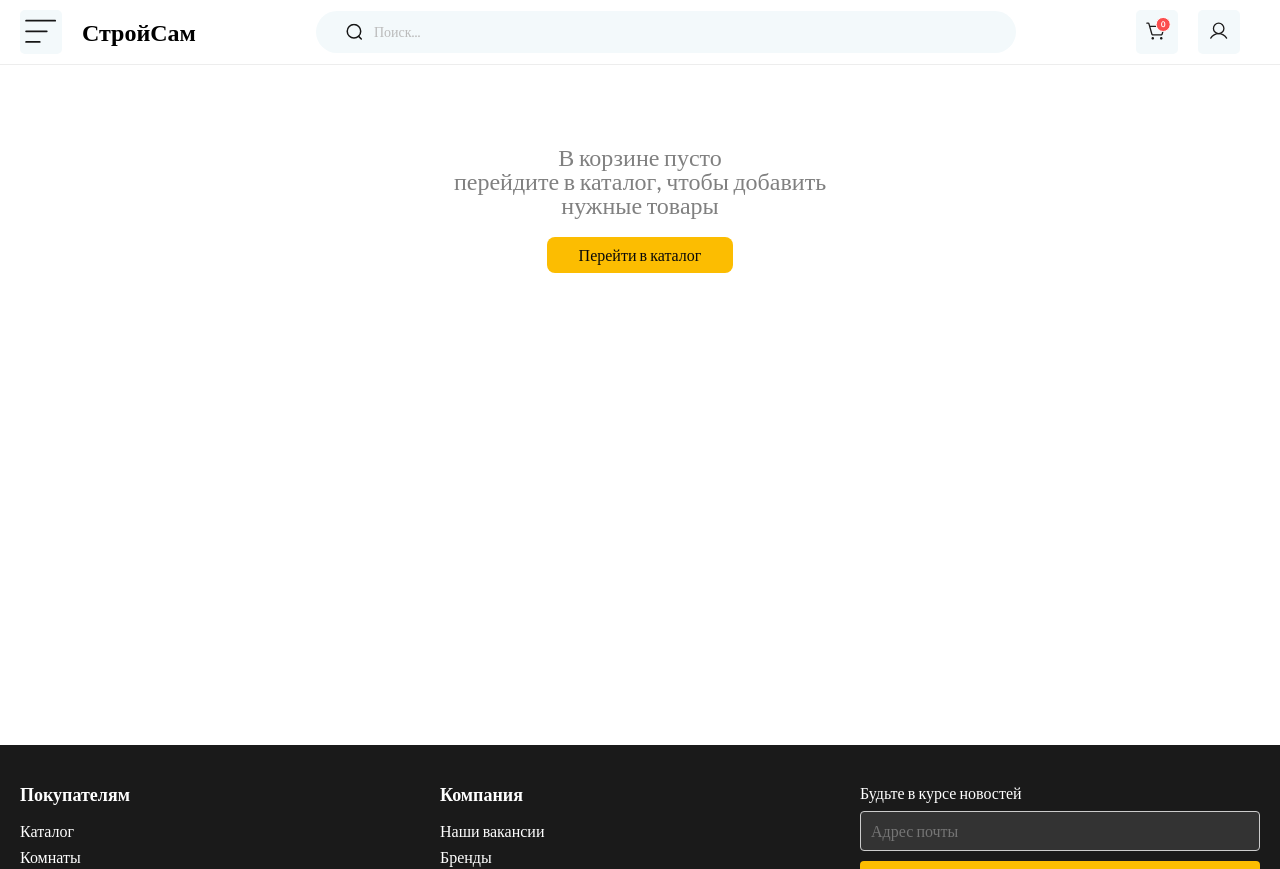
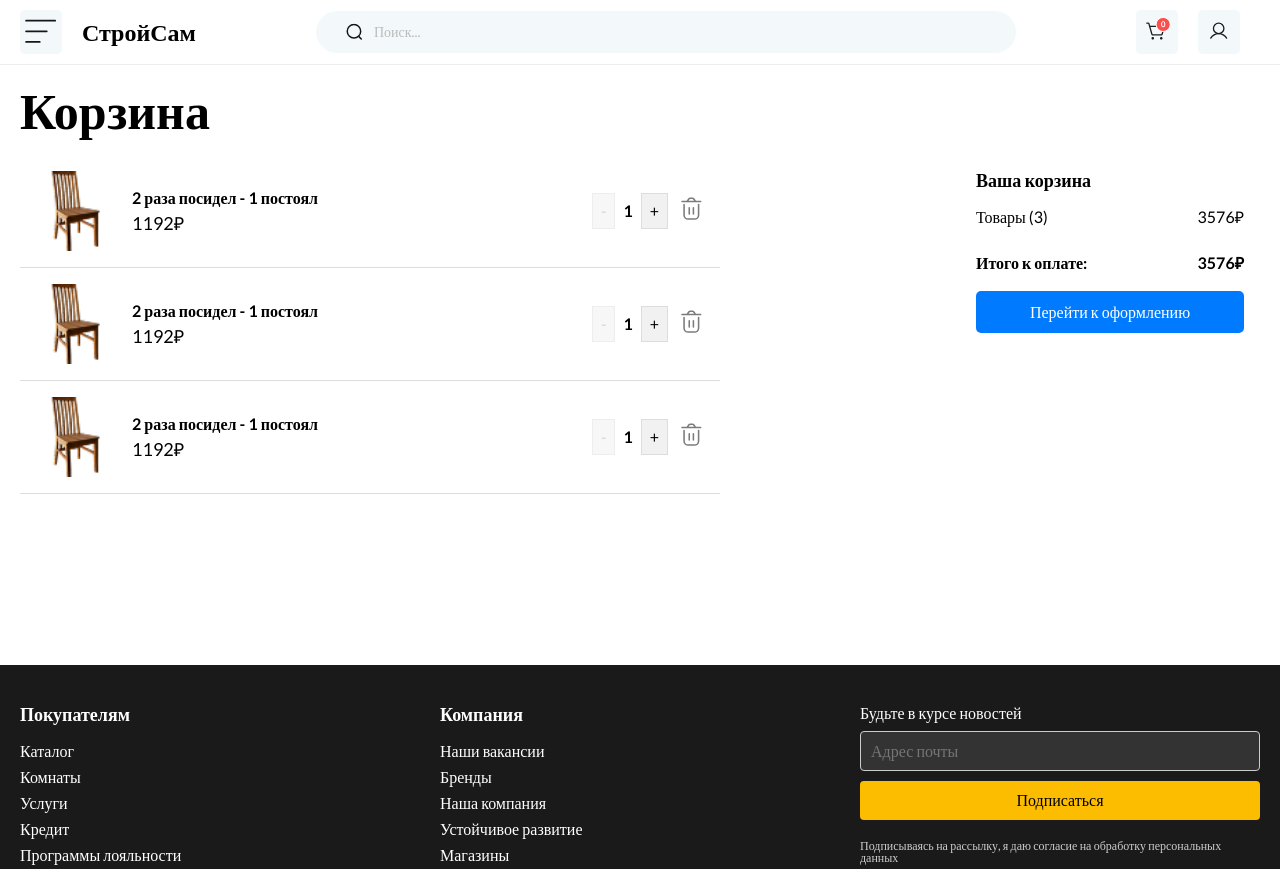
Before and after one commit to oliceglad/stroy_sam, a React (Vite) app: page /cart in a window 1280 px wide. Shown: the top 869 px of the page. Built offline with nearby package versions, Linux system fonts and the light colour scheme.

Commit message:
added new components

```diff
--- a/src/App.scss
+++ b/src/App.scss
@@ -61,7 +61,18 @@
 }
 
 .cart {
-  width: 400px;
-  height: 600px;
-  margin: 40px auto;
+  min-height: 600px;
+  padding: 20px;
+
+  &__title {
+    font-size: 50px;
+    font-weight: bold;
+    margin-bottom: 20px;
+  }
+
+  &__container {
+    display: flex;
+    justify-content: space-between;
+    align-items: flex-start;
+  }
 }
--- /dev/null
+++ b/src/components/CardCart/CardCart.jsx
@@ -0,0 +1,70 @@
+import React, { useState } from "react";
+import styles from "./CardCart.module.scss";
+
+const CardCart = ({ product, onRemove, onQuantityChange }) => {
+  const [quantity, setQuantity] = useState(product.quantity);
+
+  const handleQuantityChange = (delta) => {
+    const newQuantity = quantity + delta;
+    if (newQuantity >= 1) {
+      setQuantity(newQuantity);
+      onQuantityChange(product.id, newQuantity); // Обновление количества товара в родительском компоненте
+    }
+  };
+
+  const totalPrice = quantity * product.price;
+
+  return (
+    <div className={styles.cardCart}>
+      <img
+        src={product.image}
+        alt={product.name}
+        className={styles.cardCart__image}
+      />
+      <div className={styles.cardCart__info}>
+        <h3 className={styles.cardCart__name}>{product.name}</h3>
+        <div className={styles.cardCart__price}>
+          <span className={styles.cardCart__totalPrice}>{totalPrice}₽</span>
+        </div>
+      </div>
+      <div className={styles.cardCart__quantity}>
+        <button
+          onClick={() => handleQuantityChange(-1)}
+          disabled={quantity <= 1}
+          className={styles.cardCart__quantityButton}
+        >
+          -
+        </button>
+        <span className={styles.cardCart__quantityNumber}>{quantity}</span>
+        <button
+          onClick={() => handleQuantityChange(1)}
+          className={styles.cardCart__quantityButton}
+        >
+          +
+        </button>
+      </div>
+      <button
+        onClick={() => onRemove(product.id)} // Удаление товара
+        className={styles.cardCart__remove}
+      >
+        <svg
+          width="26"
+          height="26"
+          viewBox="0 0 26 26"
+          fill="none"
+          xmlns="http://www.w3.org/2000/svg"
+        >
+          <path
+            d="M6.06471 8.55289V18.9289C6.06471 21.2211 7.92291 23.0793 10.2151 23.0793H16.4407C18.7329 23.0793 20.5911 21.2211 20.5911 18.9289V8.55289M15.4031 11.6657V17.8913M11.2527 11.6657L11.2527 17.8913M17.4783 5.44008L16.0192 3.25136C15.6343 2.67404 14.9864 2.32727 14.2925 2.32727H12.3633C11.6695 2.32727 11.0215 2.67404 10.6367 3.25136L9.17752 5.44008M17.4783 5.44008H9.17752M17.4783 5.44008H22.6664M9.17752 5.44008H3.9895"
+            stroke="#7B7B7B"
+            stroke-width="1.5564"
+            stroke-linecap="round"
+            stroke-linejoin="round"
+          />
+        </svg>
+      </button>
+    </div>
+  );
+};
+
+export default CardCart;
--- /dev/null
+++ b/src/components/CardCart/CardCart.module.scss
@@ -0,0 +1,71 @@
+.cardCart {
+  display: flex;
+  justify-content: space-between;
+  align-items: center;
+  padding: 16px;
+  width: 700px;
+  border-bottom: 1px solid #ddd;
+}
+
+.cardCart__image {
+  width: 80px;
+  height: 80px;
+  object-fit: cover;
+}
+
+.cardCart__info {
+  flex-grow: 1;
+  margin-left: 16px;
+}
+
+.cardCart__name {
+  font-size: 16px;
+  font-weight: bold;
+  margin-bottom: 8px;
+}
+
+.cardCart__price {
+  display: flex;
+  align-items: center;
+  gap: 10px;
+}
+
+.cardCart__totalPrice {
+  font-size: 18px;
+  color: #000;
+}
+
+.cardCart__oldPrice {
+  text-decoration: line-through;
+  font-size: 14px;
+  color: #aaa;
+}
+
+.cardCart__quantity {
+  display: flex;
+  align-items: center;
+  gap: 8px;
+}
+
+.cardCart__quantityButton {
+  background-color: #f1f1f1;
+  border: 1px solid #ddd;
+  padding: 8px;
+  cursor: pointer;
+}
+
+.cardCart__quantityButton:disabled {
+  cursor: not-allowed;
+  opacity: 0.5;
+}
+
+.cardCart__quantityNumber {
+  font-size: 16px;
+  font-weight: bold;
+}
+
+.cardCart__remove {
+  margin-left: 10px;
+  background-color: transparent;
+  cursor: pointer;
+}
--- /dev/null
+++ b/src/components/InfoCart/InfoCart.jsx
@@ -0,0 +1,30 @@
+import React from "react";
+import styles from "./InfoCart.module.scss";
+
+const InfoCart = ({ items }) => {
+  const totalPrice = items.reduce(
+    (total, item) => total + item.price * item.quantity,
+    0
+  );
+
+  return (
+    <div className={styles.infoCart}>
+      <div className={styles["infoCart__header"]}>Ваша корзина</div>
+      <div className={styles["infoCart__items"]}>
+        <div className={styles["infoCart__row"]}>
+          <span>Товары ({items.length})</span>
+          <span>{totalPrice}₽</span>
+        </div>
+      </div>
+      <div className={styles["infoCart__total"]}>
+        <span>Итого к оплате:</span>
+        <span>{totalPrice}₽</span>
+      </div>
+      <button className={styles["infoCart__checkoutButton"]}>
+        Перейти к оформлению
+      </button>
+    </div>
+  );
+};
+
+export default InfoCart;
--- /dev/null
+++ b/src/components/InfoCart/InfoCart.module.scss
@@ -0,0 +1,47 @@
+.infoCart {
+  min-width: 300px;
+  background-color: #fff;
+  padding: 16px;
+  border-radius: 10px;
+}
+
+.infoCart__header {
+  font-size: 18px;
+  font-weight: bold;
+  margin-bottom: 20px;
+}
+
+.infoCart__items {
+  display: flex;
+  flex-direction: column;
+  margin-bottom: 20px;
+}
+
+.infoCart__row {
+  display: flex;
+  justify-content: space-between;
+  margin-bottom: 10px;
+}
+
+.infoCart__total {
+  font-size: 16px;
+  font-weight: bold;
+  display: flex;
+  justify-content: space-between;
+  margin-bottom: 20px;
+}
+
+.infoCart__checkoutButton {
+  width: 100%;
+  padding: 12px;
+  background-color: #007bff;
+  color: white;
+  border: none;
+  border-radius: 5px;
+  font-size: 16px;
+  cursor: pointer;
+}
+
+.infoCart__checkoutButton:hover {
+  background-color: #0056b3;
+}
--- a/src/pages/Cart.jsx
+++ b/src/pages/Cart.jsx
@@ -1,10 +1,68 @@
-import React from "react";
+import React, { useState } from "react";
+import CardCart from "../components/CardCart/CardCart";
 import EmptyCart from "../components/EmptyCart/EmptyCart";
+import s from "../assets/images/1.png";
+import InfoCart from "../components/InfoCart/InfoCart";
 
 const Cart = () => {
+  const [cartItems, setCartItems] = useState([
+    {
+      id: 1,
+      name: "2 раза посидел - 1 постоял",
+      price: 1192,
+      quantity: 1,
+      image: s,
+    },
+    {
+      id: 2,
+      name: "2 раза посидел - 1 постоял",
+      price: 1192,
+      quantity: 1,
+      image: s,
+    },
+    {
+      id: 3,
+      name: "2 раза посидел - 1 постоял",
+      price: 1192,
+      quantity: 1,
+      image: s,
+    },
+  ]);
+
+  // Функция удаления товара из корзины
+  const removeItem = (id) => {
+    setCartItems(cartItems.filter((item) => item.id !== id));
+  };
+
+  // Функция обновления количества товара в корзине
+  const updateItemQuantity = (id, quantity) => {
+    setCartItems(
+      cartItems.map((item) => (item.id === id ? { ...item, quantity } : item))
+    );
+  };
+
   return (
     <div className="cart">
-      <EmptyCart />
+      {cartItems.length === 0 ? (
+        <EmptyCart />
+      ) : (
+        <div>
+          <h1 className="cart__title">Корзина</h1>
+          <div className="cart__container">
+            <div>
+              {cartItems.map((item) => (
+                <CardCart
+                  key={item.id}
+                  product={item}
+                  onRemove={removeItem}
+                  onQuantityChange={updateItemQuantity} // передаем функцию изменения количества
+                />
+              ))}
+            </div>
+            <InfoCart items={cartItems} /> {/* Обновленные данные корзины */}
+          </div>
+        </div>
+      )}
     </div>
   );
 };
```
Also changed, not shown: src/assets/icons/trash.svg (added), src/assets/images/1.png (added).
